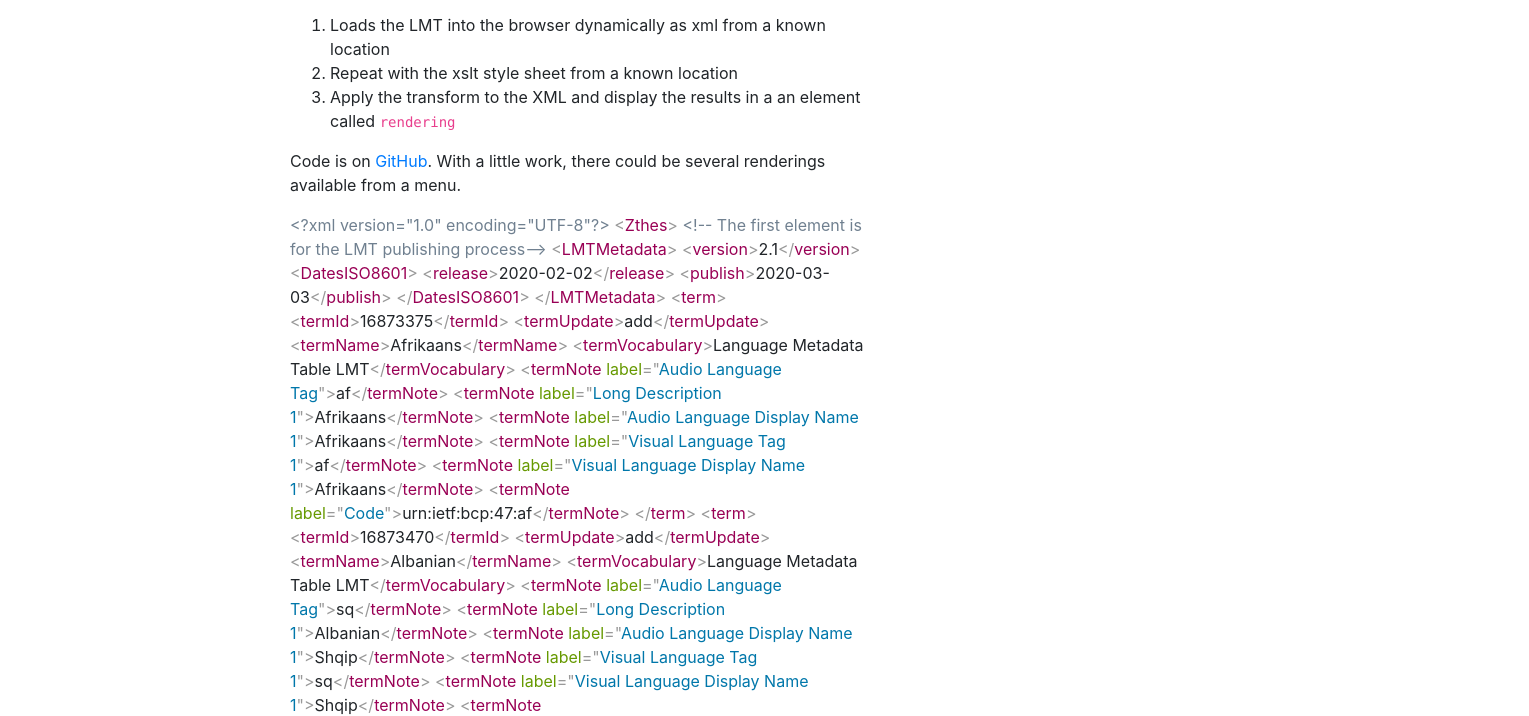
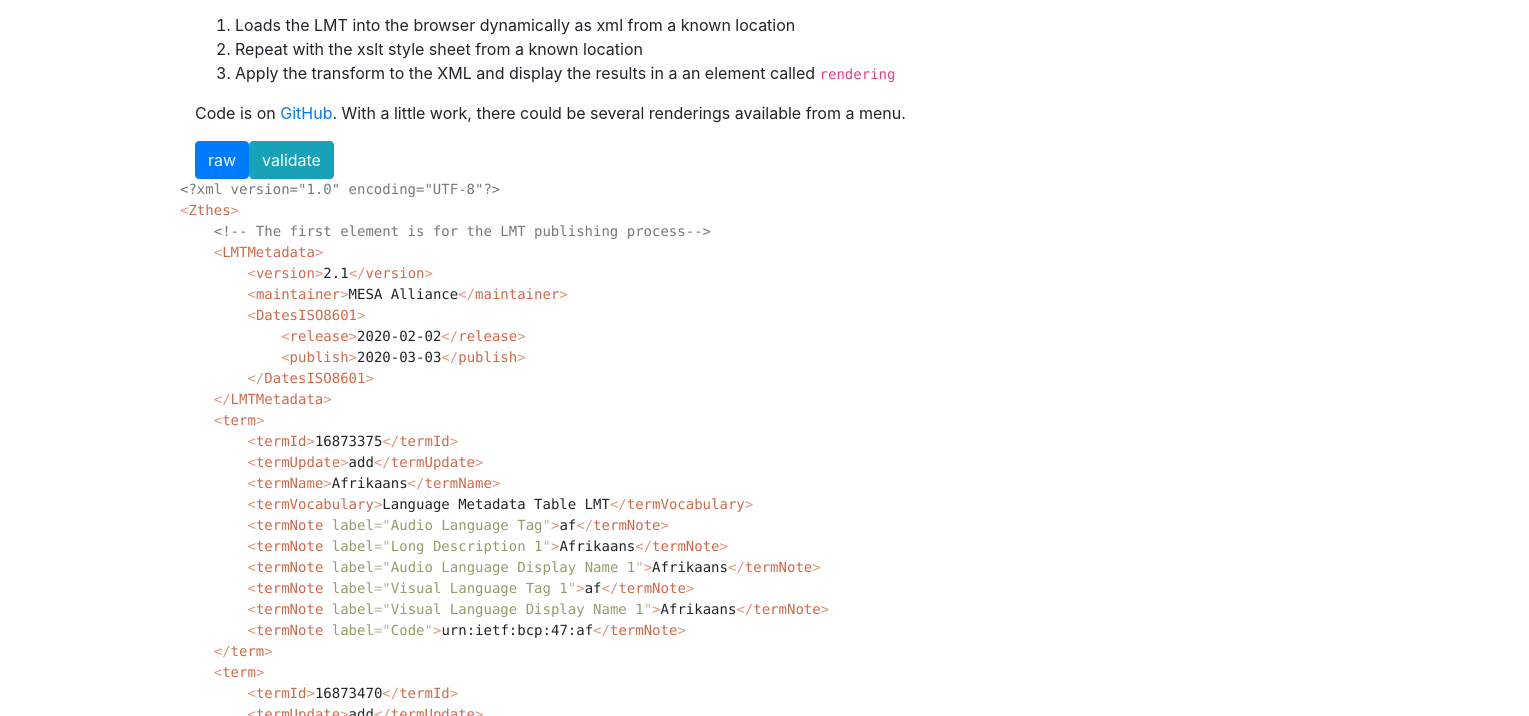
Before and after one commit to tbause/reglmt-tools-test2, a website built with webpack: page dist/index.html in a window 1280 px wide. Shown: the part 153-869 px from the top of the page, 1529 px wide, since content can reach past the window. Built offline with nearby package versions, Linux system fonts and the light colour scheme; a web font is replaced by a local one.

Commit message:
syntax highlighting and buttons now work

```diff
--- a/package.json
+++ b/package.json
@@ -5,6 +5,7 @@
   "main": "index.js",
   "scripts": {
     "test": "echo \"Error: no test specified\" && exit 1",
+    "start": "http-server ./dist/",
     "build": "webpack"
   },
   "author": "mrmxf",
@@ -26,6 +27,7 @@
     "prismjs": "^1.19.0"
   },
   "devDependencies": {
+    "http-server": "^0.12.1",
     "webpack": "^4.41.5",
     "webpack-cli": "^3.3.10"
   },
--- /dev/null
+++ b/src/lmt-button-schema.js
@@ -0,0 +1,16 @@
+/** @module lmt-button-schema
+ *
+ * validate LMT with the schema - provide a modal dialog
+ */
+class lmt_button_schema {
+
+    consrtuctor() {
+    }
+
+    /** click handler  */
+    eventListener() {
+        app.render_element.innerHTML = "Validate the XML functionality"
+    }
+}
+
+export default lmt_button_schema
--- /dev/null
+++ b/src/lmt-button-xml.js
@@ -0,0 +1,16 @@
+/** @module lmt-button-xml
+ *
+ * render LMT as raw XML using prismjs
+ */
+class lmt_button_xml {
+
+    consrtuctor() {
+    }
+
+    /** click handler  */
+    eventListener() {
+        app.render_element.innerHTML = "Some Raw XML"
+    }
+}
+
+export default lmt_button_xml
--- /dev/null
+++ b/src/lmt-buttons.js
@@ -0,0 +1,44 @@
+/** @module lmt-buttons
+ *
+ * render all the buttons and link them to the required render function
+ */
+
+import xml_button from './lmt-button-xml'
+import schema_button from './lmt-button-schema'
+
+let xml_eventListener = new xml_button().eventListener
+let schema_eventListener = new schema_button().eventListener
+
+
+class lmt_buttons {
+
+    constructor() {
+        this.action_buttons = {
+            xml: {
+                title: "raw",
+                eventListener: xml_eventListener,
+            },
+            "schema": {
+                title: "validate",
+                eventListener: schema_eventListener,
+            },
+        }
+    }
+
+    render( buttons_id ) {
+        let buttons_element = document.getElementById(  buttons_id  )
+        let btn_class = "btn btn-primary"
+
+        for (let action in this.action_buttons) {
+            let button = document.createElement('button')
+            button.addEventListener('click', this.action_buttons[action].eventListener)
+            button.innerHTML = this.action_buttons[action].title
+            button.setAttribute('id', `btn-${this.action_buttons[action].title}`)
+            button.setAttribute('class', btn_class)
+            btn_class = "btn btn-info"
+
+            buttons_element.appendChild(button)
+        }
+    }
+}
+export default lmt_buttons
--- a/src/thisapp.js
+++ b/src/thisapp.js
@@ -13,11 +13,14 @@
 import marked from 'marked'
 import Prism from 'prismjs'
 
+import lmt_buttons from './lmt-buttons'
+
 class thisapp {
 
-    cosntructor(){
+    constructor() {
 
-        this.lmt = `<?xml version="1.0" encoding="UTF-8"?>\n<Zthes></Zthes>`
+        this.lmt = `<?xml version="1.0" encoding="UTF-8"?>\n<Zthes>Loaded during start()</Zthes>`
+        this.render_element = 'set-during-start()'
     }
 
     element(id) {
@@ -46,19 +49,27 @@ class thisapp {
     }
 
     async start() {
-
+        document.title = this.defaults.app_title
         this.element("doc-title").innerHTML = this.defaults.app_title
         this.element("doc-description").innerHTML = this.defaults.app_description
-        this.element("rendering").innerHTML = `<p>XML loading...</p>`
 
-        let introduction = this.element("introduction-markdown")
-        introduction.innerHTML = marked(introduction.textContent)
+        //initialise the element for rendering the output
+        this.render_element = this.element('lmt-rendering')
 
-        this.lmt = await this.fetch('lmt.xml ')
-        const lmt_html = Prism.highlight(this.lmt, Prism.languages.xml, 'xml');
+        //create the buttons in the element with the given id
+        let buttons = new lmt_buttons()
+        buttons.render('lmt-buttons')
 
-        let target_rendering = this.element("rendering")
-        target_rendering.innerHTML = lmt_html
+        this.element("lmt-rendering").innerHTML = `<p>XML loading...</p>`
+
+        this.lmt_narrative = await this.fetch("lmt-narrative.md")
+        this.element("lmt-narrative").innerHTML = marked(this.lmt_narrative)
+
+        this.lmt = await this.fetch('lmt.xml')
+        this.render_element.innerHTML = "rendering..."
+        const lmt_html = '<pre>' + Prism.highlight(this.lmt, Prism.languages.xml, 'xml') + '</pre>'
+
+        this.render_element.innerHTML = lmt_html
     }
 }
 export default thisapp
```
Also changed, not shown: README.md, dist/css/prism.css, dist/index.html, dist/lmt-narrative.md (added), dist/lmt.xml, dist/proto-lmt.js, 2 other files.
